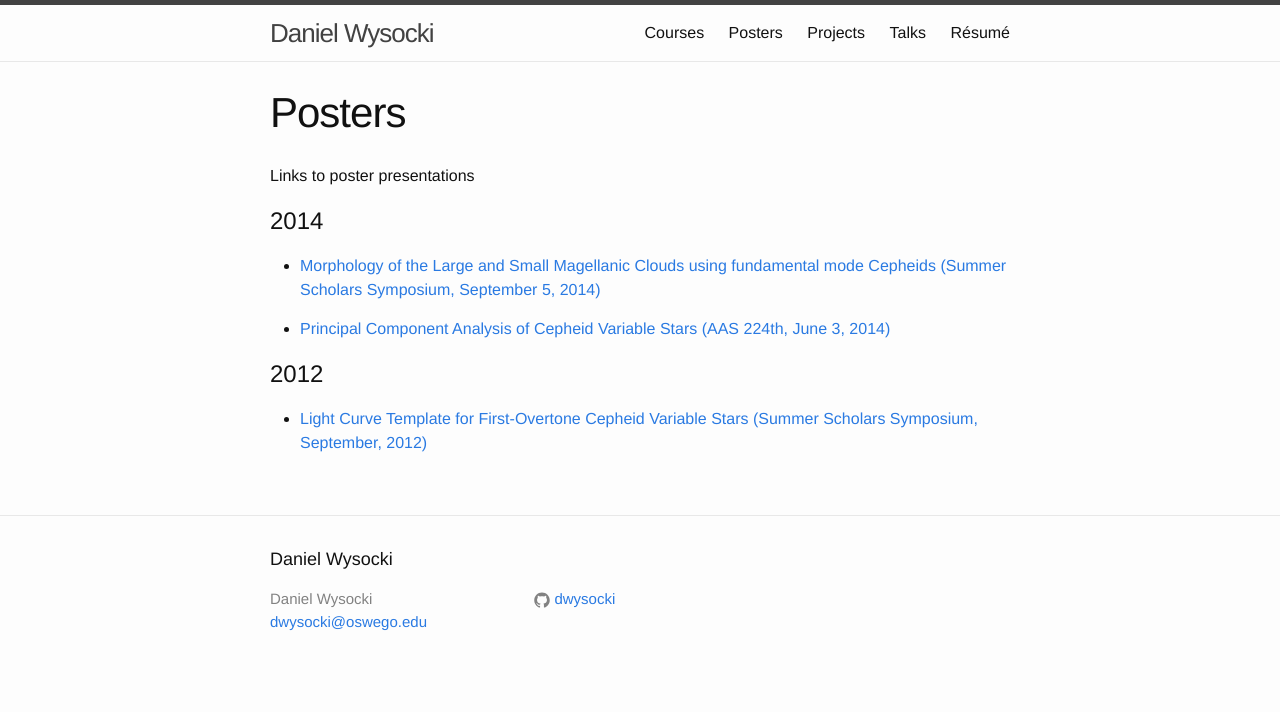
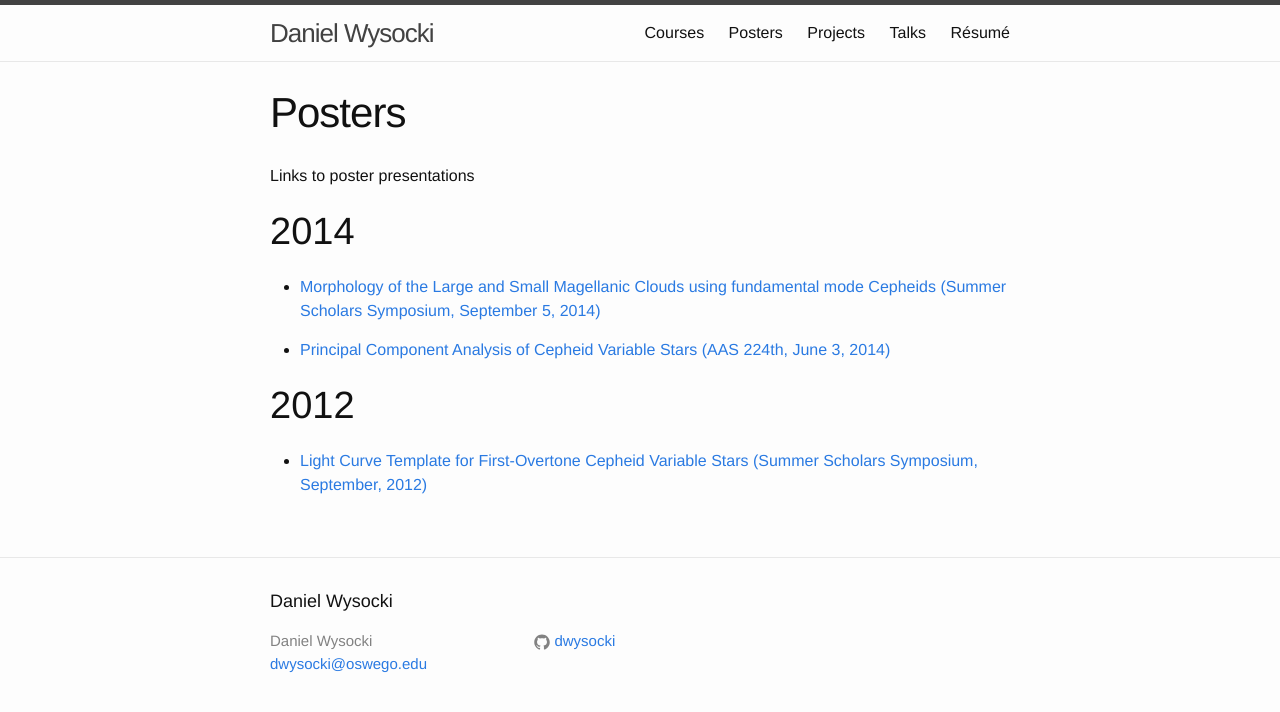
Before and after one commit to dwysocki/dwysocki.github.io, a Jekyll site: the page built from posters.md, in a window 1280 px wide. Shown: the top 712 px of the page. Built offline with Jekyll 4.4.1, drawn with Linux system fonts in a browser that asks for light colours.

Commit message:
Overrode default <h1> font size because it was missing

```diff
--- a/_sass/_layout.scss
+++ b/_sass/_layout.scss
@@ -210,6 +210,14 @@
 .post-content {
     margin-bottom: $spacing-unit;
 
+    h1 {
+        font-size: 38px;
+
+        @include media-query($on-laptop) {
+            font-size: 34px;
+        }
+    }
+
     h2 {
         font-size: 32px;
 
```
